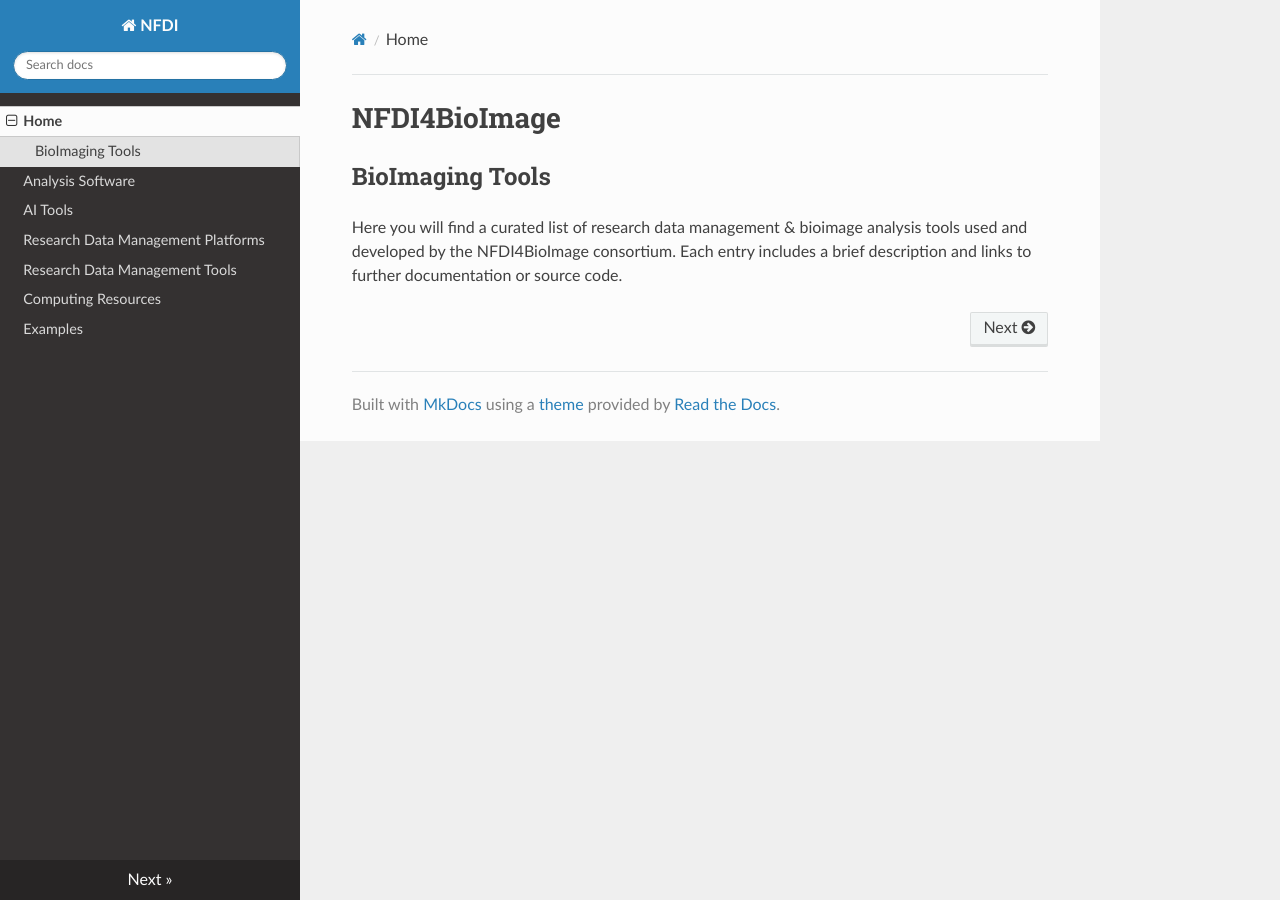
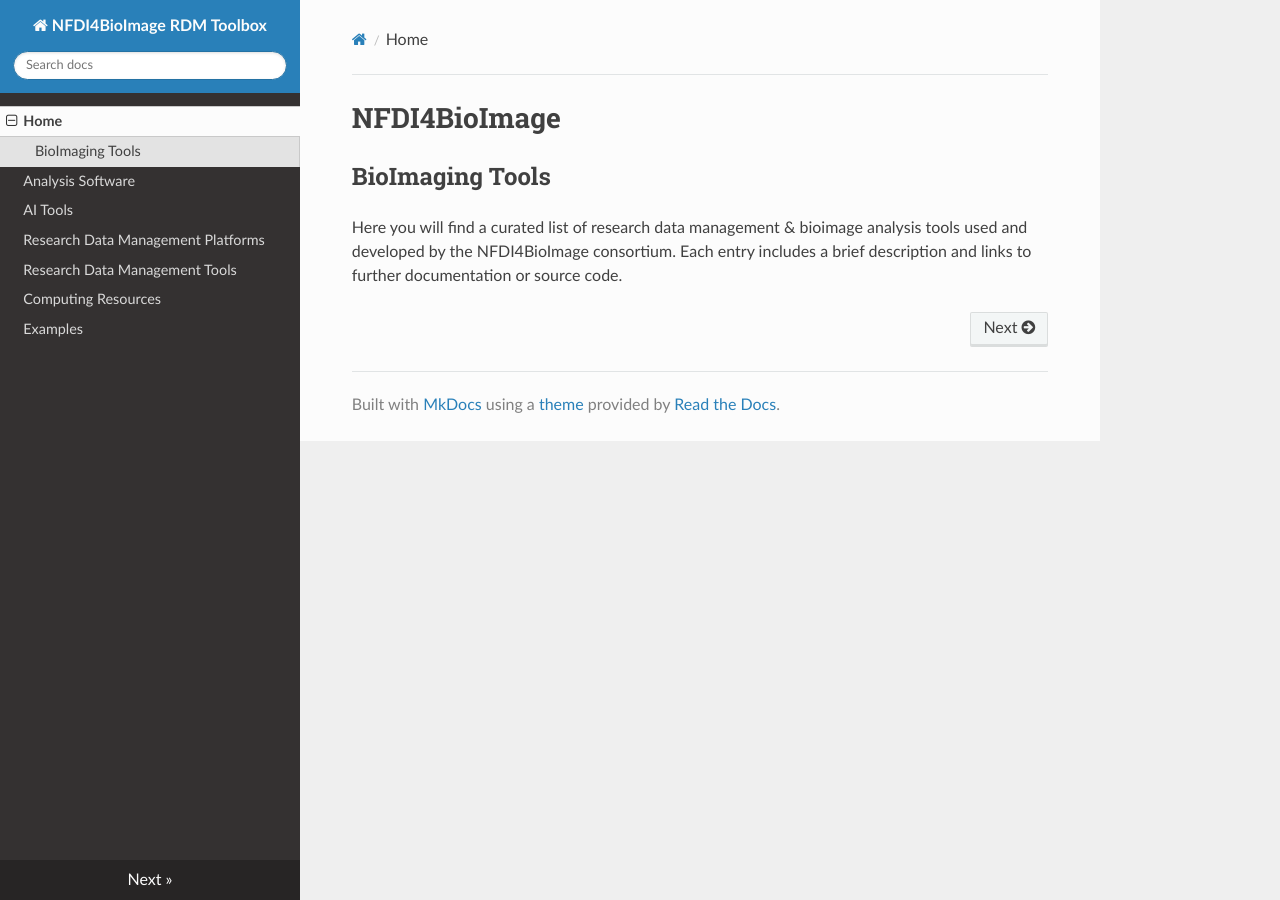
Before and after one commit to ThZobel/NFDI4BioImage_Tool_List, an MkDocs documentation site: the page built from docs/index.md, in a window 1280 px wide. Built offline with MkDocs 1.6.1, drawn with Linux system fonts in a browser that asks for light colours; nearby versions of some CDN libraries.

Commit message:
Update mkdocs.yml

```diff
--- a/mkdocs.yml
+++ b/mkdocs.yml
@@ -1,4 +1,4 @@
-site_name: NFDI
+site_name: NFDI4BioImage RDM Toolbox
 nav:
   - Home: index.md
   - Analysis Software: 01_Analysis Software.md
```
